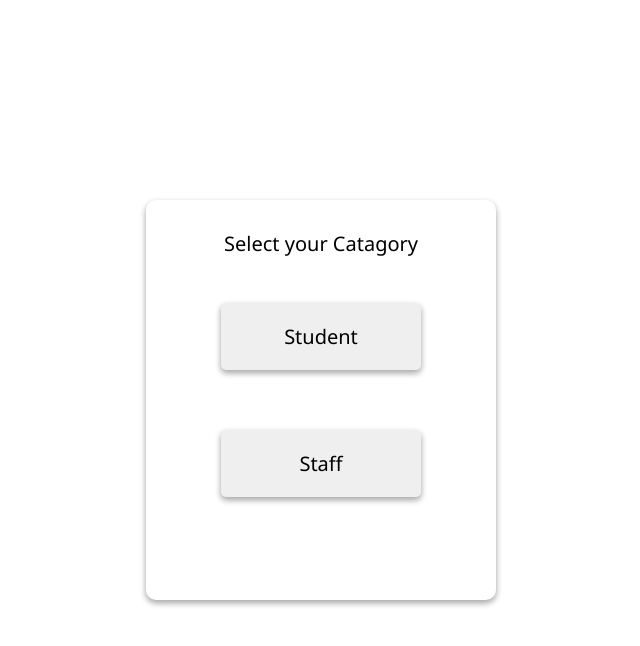
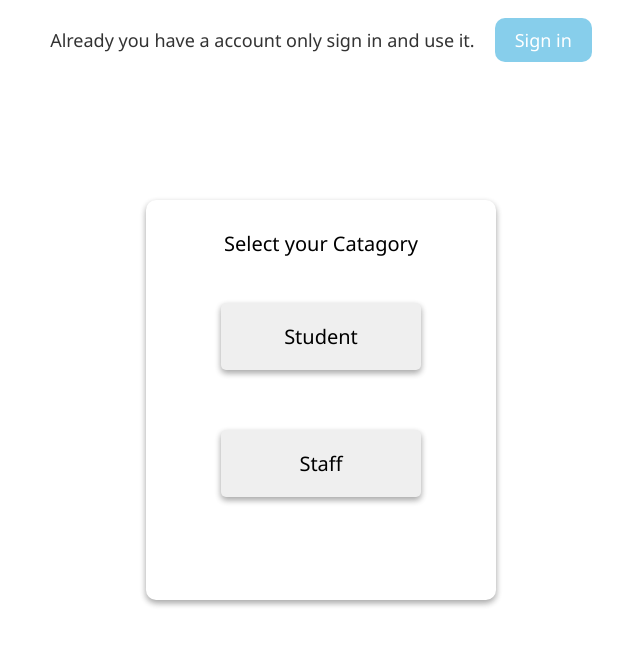
Before and after one commit to pratikrrajput2006-ship-it/complaint-management-system, a plain HTML site: page HTML/typeuser.html in a window 1280 px wide. Shown: the whole page, without its empty margins (319-959 px from the left). Drawn offline with Linux system fonts and the light colour scheme.

```diff
--- a/HTML/typeuser.html
+++ b/HTML/typeuser.html
@@ -14,12 +14,41 @@
 
       body {
         display: flex;
+        flex-direction:column;
         justify-content: center;
         align-items: center;
         height: 100vh;
         margin: auto;
+        position: relative;
       }
-      div {
+#one{
+  position: absolute;
+  top: 0;
+  display: flex;
+  gap: 20px;
+  top: 5px;
+  width: 100vw;
+  margin: 10px;
+  height: 50px;
+}
+#one p{
+  margin: auto;
+  font-size: 18px;
+  color: #333;
+}
+#one p a{
+  color: #333;
+  text-decoration: none;
+  padding:10px 20px;
+  border-radius: 10px;
+  background-color: skyblue;
+  color: #fff;
+  margin-left: 20px;
+  font-size: 18px;
+
+}
+
+      #two {
         display: flex;
         flex-direction: column;
         gap: 20px;
@@ -46,7 +75,7 @@
         font-size: 20px;
         font-family: "Segoe UI", Tahoma, Geneva, Verdana, sans-serif;
       }
-      p {
+      #two p {
         width: 100%;
         margin: 20px auto;
         position: absolute;
@@ -54,14 +83,19 @@
         font-size: 20px;
 
       }
-      a {
+      #two a {
         text-decoration: none;
         color: #000;
       }
+
     </style>
   </head>
   <body>
-    <div>
+    <div id="one">
+      <p>Already you have a account only sign in and use it.<a href="/HTML/login.HTML">Sign in</a></p>
+
+    </div>
+    <div id="two">
       <p>Select your Catagory</p>
       <a href="/HTML/login.HTML"><button>Student</button></a>
       <a href="/HTML/login.HTML"><button>Staff</button></a>
```
